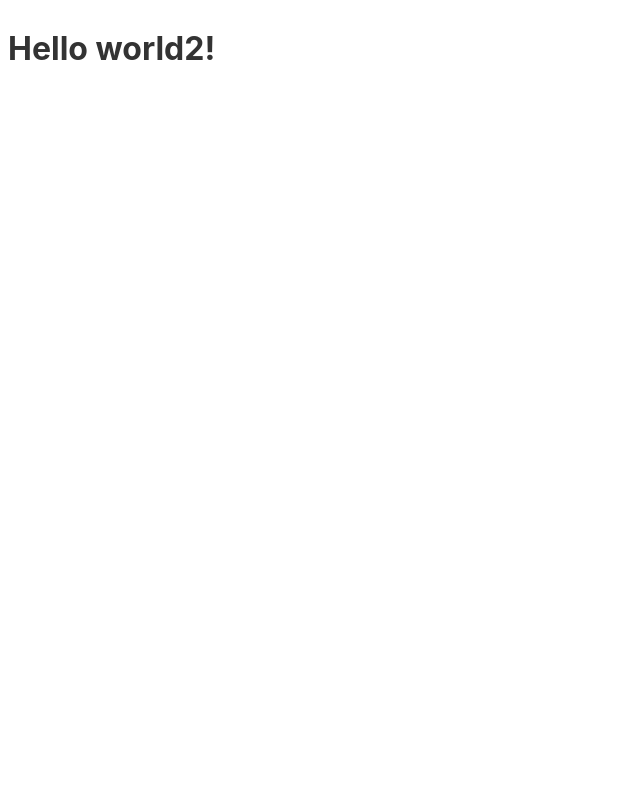
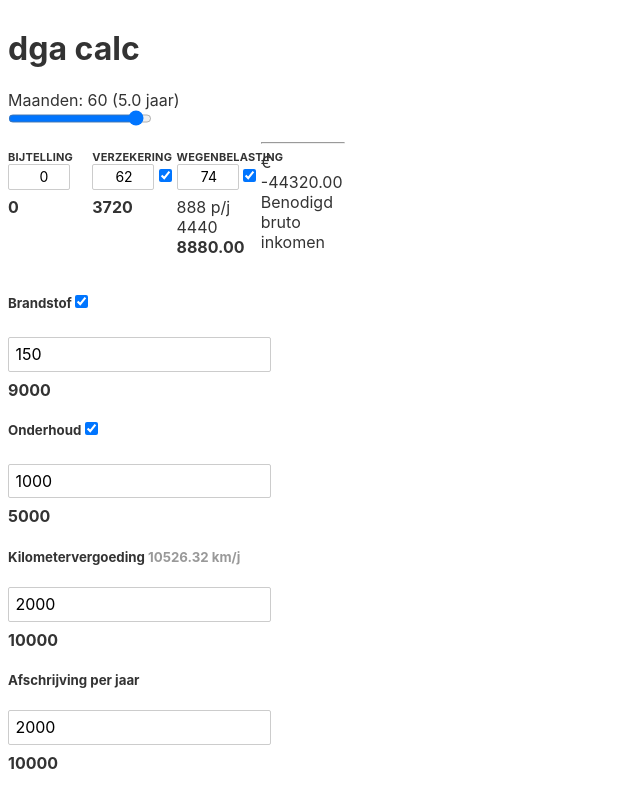
Before and after one commit to mellewynia/car-calc, a Svelte app: page / in a window 1280 px wide. Shown: the whole page, without its empty margins (0-640 px from the left). Built offline with nearby package versions, Linux system fonts and the light colour scheme.

Commit message:
Calculator: add first concept

```diff
--- a/src/App.svelte
+++ b/src/App.svelte
@@ -1,5 +1,131 @@
+
 <script>
-	let name = 'world2';
+	let privateCar = true;
+
+	let taxPressure = 0.5;
+	$: taxMult = (1 / taxPressure);
+
+	let monthsPrivate = true;
+	let months = 60;
+
+	let insurancePrivate = true;
+	let insurance = 62;
+	$: insuranceTotal = (insurance * months * (insurancePrivate ? taxMult : 1));
+
+	let roadTaxPrivate = true;
+	let roadTax = 74;
+	$: roadTaxTotal = (roadTax * months * (roadTaxPrivate ? taxMult : 1));
+
+	let fuelPrivate = true;
+	let fuel = 150;
+	$: fuelTotal = (fuel * months * (fuelPrivate ? taxMult : 1));
+
+	let main_py_private = true;
+	let main_py = 1000; // Per year
+	$: mainTotal = ((main_py / 12) * months * (main_py_private ? taxMult : 1));
+
+	let kmsVerg_py_private = true;
+	let kmsVerg_py = 2000;
+	$: kmsVergTotal = ((kmsVerg_py / 12) * months * (kmsVerg_py_private ? taxMult : 1));
+
+	const bijtellingPrivate = true;
+	let bijtelling = 0;
+	$: bijtellingTotal = (bijtelling * months * (bijtellingPrivate ? taxMult : 1));
+
+	let writeOffPerYearPrivate = true;
+	let writeOffPerYear = 2000;
+	$: writeOffPerYearTotal = ((writeOffPerYear / 12) * months * (writeOffPerYearPrivate ? taxMult : 1));
+
+	$: totalPrivate = insuranceTotal
+		+ roadTaxTotal
+		+ fuelTotal
+		+ mainTotal
+		+ bijtellingTotal
+		+ writeOffPerYearTotal
+		- kmsVergTotal;
 </script>
 
-<h1>Hello {name}!</h1>
+<h1>dga calc</h1>
+
+<style>
+	.gritty {
+		display: grid;
+		grid-template-columns: repeat(auto-fill, minmax(84px, 1fr));
+	}
+
+	.label { font-size: 11px; color: #333; text-transform: uppercase; letter-spacing: 0.2px; font-weight: bold; }
+
+	.input-text { height: 26px; font-size: 14px; }
+	.input-text:hover { box-shadow: 0 0 0 2px grey; }
+	.input-text:focus { box-shadow: 0 0 0 2px blue; }
+	.t-r { text-align: right; }
+	.w-62 { width: 62px; }
+	.w-62 { width: 62px; }
+</style>
+
+
+<label>Maanden: {months} ({(months / 12).toFixed(1)} jaar)</label>
+<input type="range" min="0" max="60" bind:value="{months}"/>
+
+<div class="gritty">
+	<p class="gritty-item">
+		<label class="label">
+			Bijtelling
+		</label>
+		<input bind:value="{bijtelling}" type="number" class="input-text w-62 t-r"><br/>
+		<strong>{ months * bijtelling }</strong>
+	</p>
+	<p>
+		<label class="label">
+			Verzekering
+		</label>
+		<input bind:value="{insurance}" type="number" class="input-text w-62 t-r">
+		<input type="checkbox" bind:checked="{insurancePrivate}">
+			<br/>
+		<strong>{ months * insurance }</strong>
+	</p>
+	<p>
+		<label class="label">
+			Wegenbelasting
+		</label>
+		<input bind:value="{roadTax}" type="number" class="input-text w-62 t-r">
+		<input type="checkbox" bind:checked="{roadTaxPrivate}">
+		<br/>
+		<span>{ 12 * roadTax} p/j</span>
+		<span>{ months * roadTax }</span>
+		<strong>{ roadTaxTotal.toFixed(2) }</strong>
+	</p>
+
+	<div>
+
+		<hr />
+		€ {(totalPrivate * -1).toFixed(2)} Benodigd bruto inkomen
+	</div>
+</div>
+
+	<h5>
+		Brandstof
+		<input type="checkbox" bind:checked="{fuelPrivate}">
+	</h5>
+	<input type="number" bind:value="{fuel}"><br/>
+	<strong>{ months * fuel }</strong>
+
+	<h5>
+		Onderhoud
+		<input type="checkbox" bind:checked={main_py_private}/>
+	</h5>
+	<input type="number" bind:value="{main_py}"><br/>
+	<strong>{ months * (main_py / 12) }</strong>
+
+	<h5>
+		Kilometervergoeding
+		<span style="color: #999">{(kmsVerg_py / 0.19).toFixed(2)} km/j</span>
+	</h5>
+	<input type="number" bind:value="{kmsVerg_py}"><br/>
+	<strong>{ months * (kmsVerg_py / 12) } </strong>
+
+	<h5>
+		Afschrijving per jaar
+	</h5>
+	<input type="number" bind:value="{writeOffPerYear}"><br/>
+	<strong>{ months * (writeOffPerYear / 12) }</strong>
```
Also changed, not shown: 1 other file (tests, documents, lock files or other folders).
